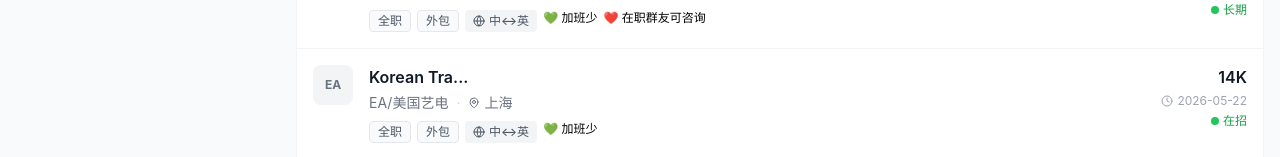
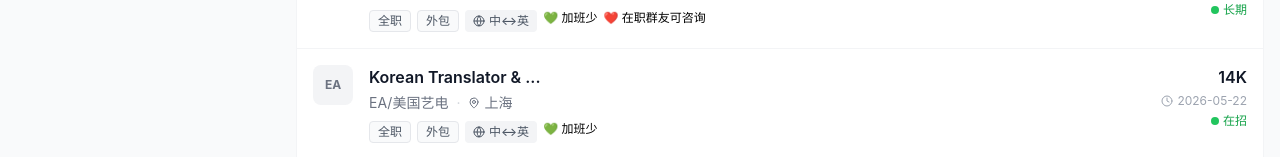
Before and after one commit to quanquan-code/remote-q-web, a React (Vite) app: page /#/ in a window 1280 px wide. Shown: the part 379-536 px from the top of the page. Built offline with nearby package versions, Linux system fonts and the light colour scheme.

Commit message:
feat: job title truncated to 20 chars in list view

```diff
--- a/src/pages/Jobs.jsx
+++ b/src/pages/Jobs.jsx
@@ -422,7 +422,7 @@ const Jobs = () => {
                         <div className="min-w-0 flex-1">
                           <h3 className="text-base font-semibold text-gray-900 group-hover:text-gray-700 transition-colors">
                             <Link to={`/job/${job.id}`} className="hover:underline">
-                              {job.title.length > 10 ? job.title.slice(0, 10) + '...' : job.title}
+                              {job.title.length > 20 ? job.title.slice(0, 20) + '...' : job.title}
                             </Link>
                           </h3>
 
```
